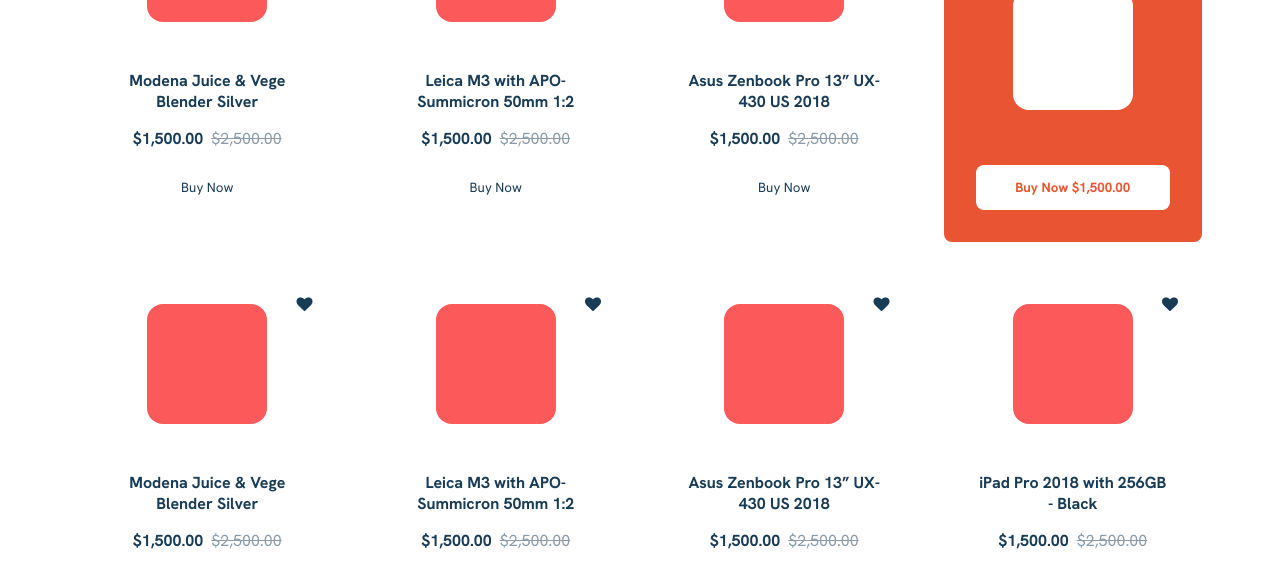
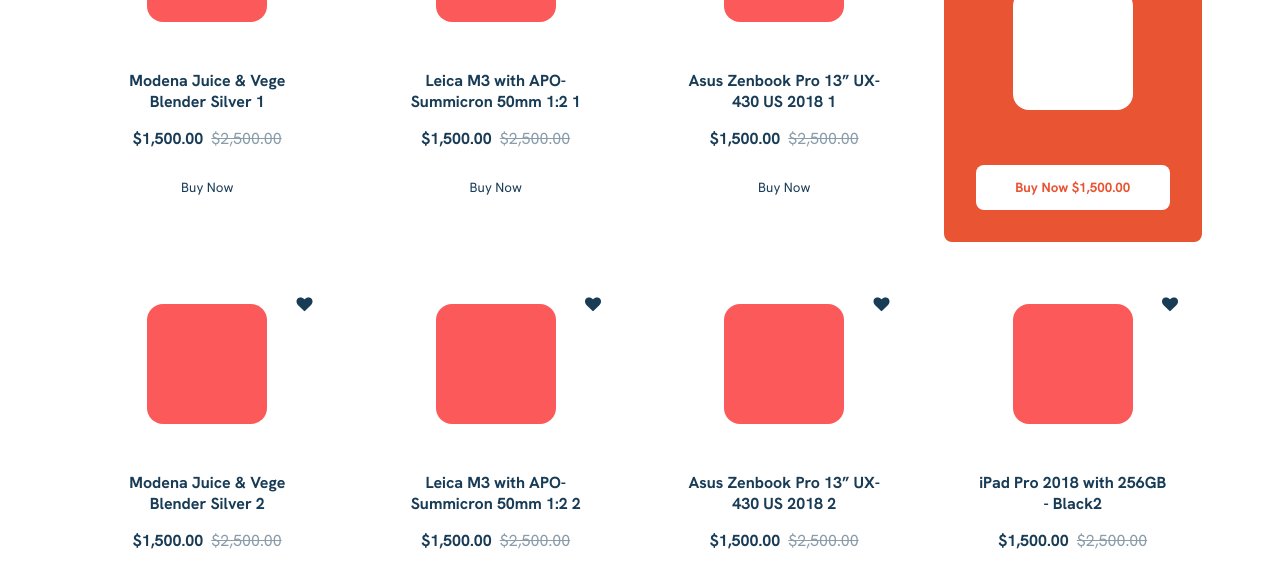
Before and after one commit to hazemelfeky/ehya, a React (Create React App) app: page / in a window 1280 px wide. Shown: the part 873-1437 px from the top of the page. Built offline with nearby package versions, Linux system fonts and the light colour scheme; a web font is replaced by a local one.

Commit message:
fix: class and key issues

```diff
--- a/src/components/Recommendation.jsx
+++ b/src/components/Recommendation.jsx
@@ -2,18 +2,18 @@
 import RecommendedCardSpecial from "./RecommendedCardSpecial";
 const Recommendation = () => {
   const data = [
-    { name: "Modena Juice & Vege Blender Silver" },
-    { name: "Leica M3 with APO-Summicron 50mm 1:2" },
-    { name: "Asus Zenbook Pro 13” UX-430 US 2018" },
+    { name: "Modena Juice & Vege Blender Silver 1" },
+    { name: "Leica M3 with APO-Summicron 50mm 1:2 1" },
+    { name: "Asus Zenbook Pro 13” UX-430 US 2018 1" },
     {
       name: "Apple Watch 4 2020",
       special: true,
       time: [10, 20, 15],
     },
-    { name: "Modena Juice & Vege Blender Silver" },
-    { name: "Leica M3 with APO-Summicron 50mm 1:2" },
-    { name: "Asus Zenbook Pro 13” UX-430 US 2018" },
-    { name: "iPad Pro 2018 with 256GB - Black" },
+    { name: "Modena Juice & Vege Blender Silver 2" },
+    { name: "Leica M3 with APO-Summicron 50mm 1:2 2" },
+    { name: "Asus Zenbook Pro 13” UX-430 US 2018 2 " },
+    { name: "iPad Pro 2018 with 256GB - Black2" },
   ];
   return (
     <div className="recommendation">
--- a/src/components/RecommendedCard.jsx
+++ b/src/components/RecommendedCard.jsx
@@ -2,7 +2,7 @@
   return (
     <div className="recommended-card">
       <div className="like">
-        <i class="fa fa-heart" aria-hidden="true" />
+        <i className="fa fa-heart" aria-hidden="true" />
       </div>
       <div className="img"></div>
       <h4 className="name">{name}</h4>
```
